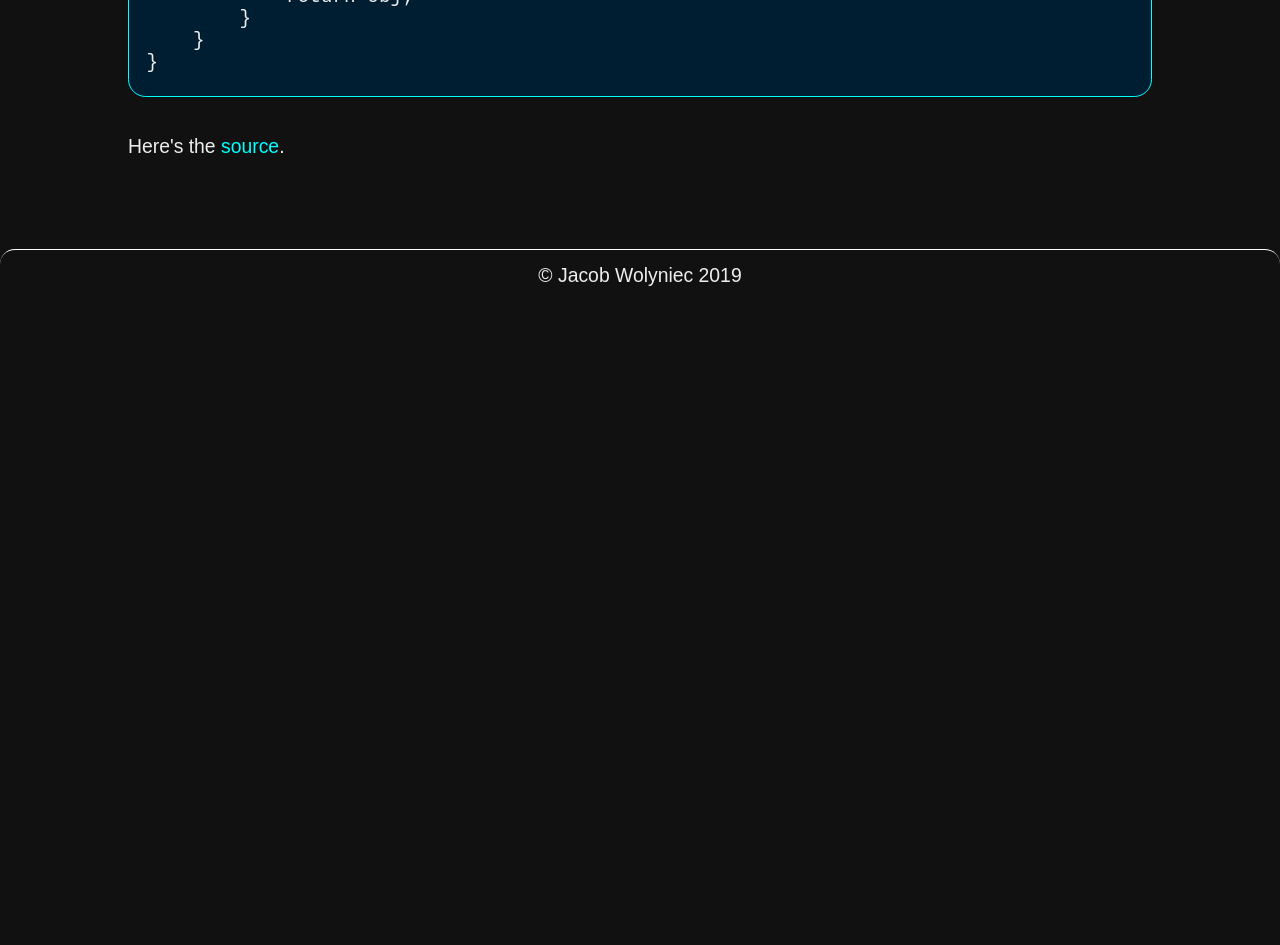
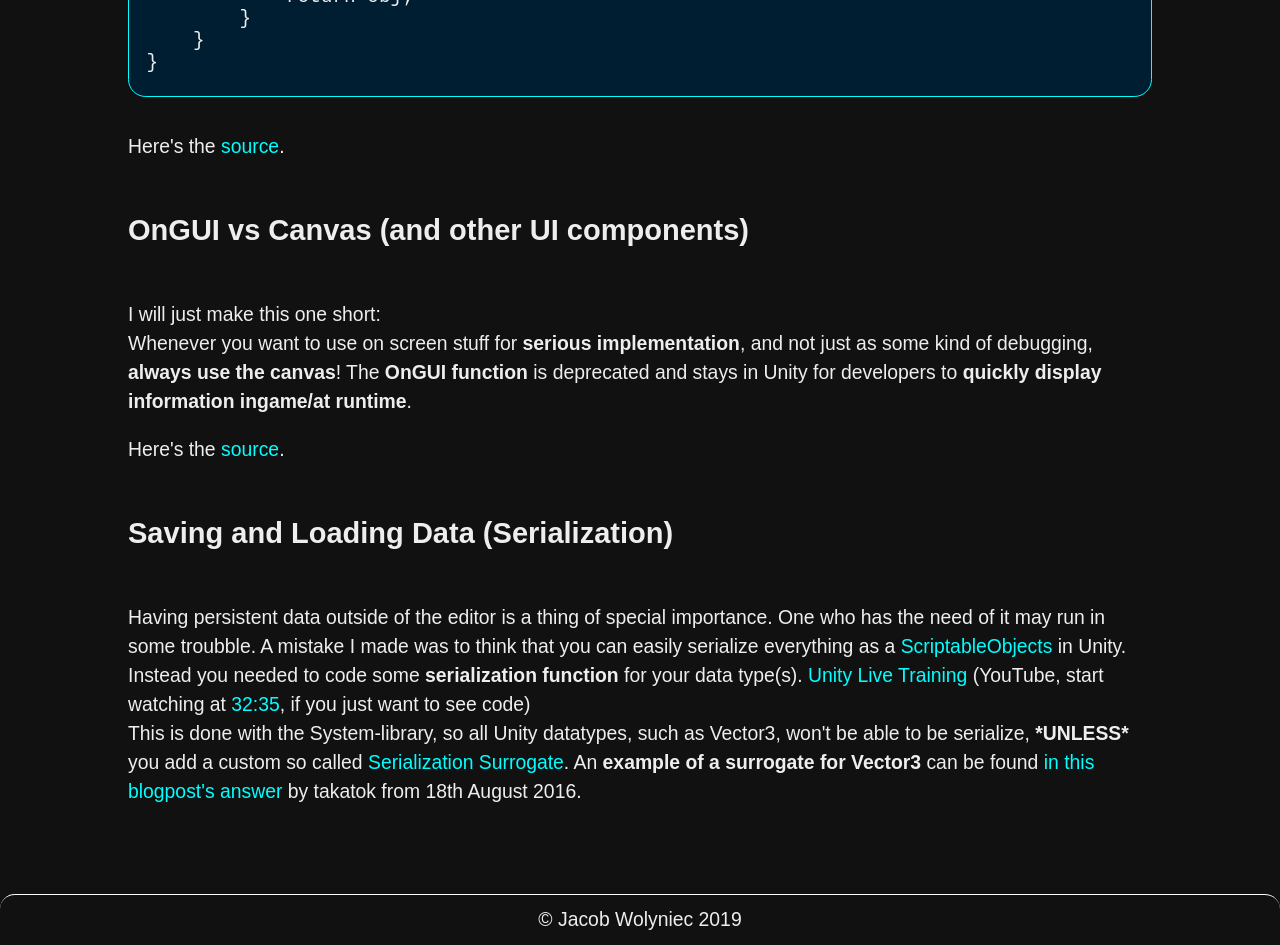
Before and after one commit to Ruceus/ruceus.github.io, a plain HTML site: page unityGuidelines.html in a window 1280 px wide. Shown: the part 2736-3681 px from the top of the page. Before the commit the page ends 3036 px from the top, so only its background shows below. Drawn offline with Linux system fonts and the light colour scheme.

Commit message:
Add OnGui vs Canvas topic and Savinf and Loading Data topic

```diff
--- a/unityGuidelines.html
+++ b/unityGuidelines.html
@@ -171,6 +171,38 @@ public class ObjectPool<T> where T : new()
 
       </section>
 
+      <section>
+        <h2>OnGUI vs Canvas (and other UI components)</h2>
+        <p>
+          I will just make this one short:
+          <br>
+          Whenever you want to use on screen stuff for <b>serious implementation</b>, and not just as some kind of debugging, <b>always use the canvas</b>!
+          The <b>OnGUI function</b> is deprecated and stays in Unity for developers to <b>quickly display information ingame/at runtime</b>.
+        </p>
+        <!-- Insert picture of my field with OnGUI text -->
+        <p>
+          Here's the <a href="https://answers.unity.com/questions/1116271/efficiency-more-ongui-versus-recttransforms-on-a-c.html">source</a>.
+        </p>
+      </section>
+
+      <section>
+        <h2>Saving and Loading Data (Serialization)</h2>
+
+        <p>
+          Having persistent data outside of the editor is a thing of special importance.
+          One who has the need of it may run in some troubble. A mistake I made was to think that you can easily serialize everything as a
+          <a href="https://docs.unity3d.com/Manual/class-ScriptableObject.html">ScriptableObjects</a> in Unity.
+          Instead you needed to code some <b>serialization function</b> for your data type(s).
+          <a href="https://youtu.be/J6FfcJpbPXE">Unity Live Training</a> (YouTube, start watching at
+          <a href="https://www.youtube.com/watch?v=J6FfcJpbPXE&feature=youtu.be&t=1955">32:35</a>, if you just want to see code)
+          <br>
+          This is done with the System-library, so all Unity datatypes, such as Vector3, won't be able to be serialize, <b>*UNLESS*</b> you add a custom so called
+          <a href="https://riptutorial.com/csharp/example/14386/serialization-surrogates--implementing-iserializationsurrogate-">Serialization Surrogate</a>.
+          An <b>example of a surrogate for Vector3</b> can be found <a href="https://forum.unity.com/threads/vector3-is-not-marked-serializable.435303/">in this blogpost's answer</a>
+          by takatok from 18th August 2016.
+        </p>
+      </section>
+
     </main>
 
     <footer class="flexContainer">
```
